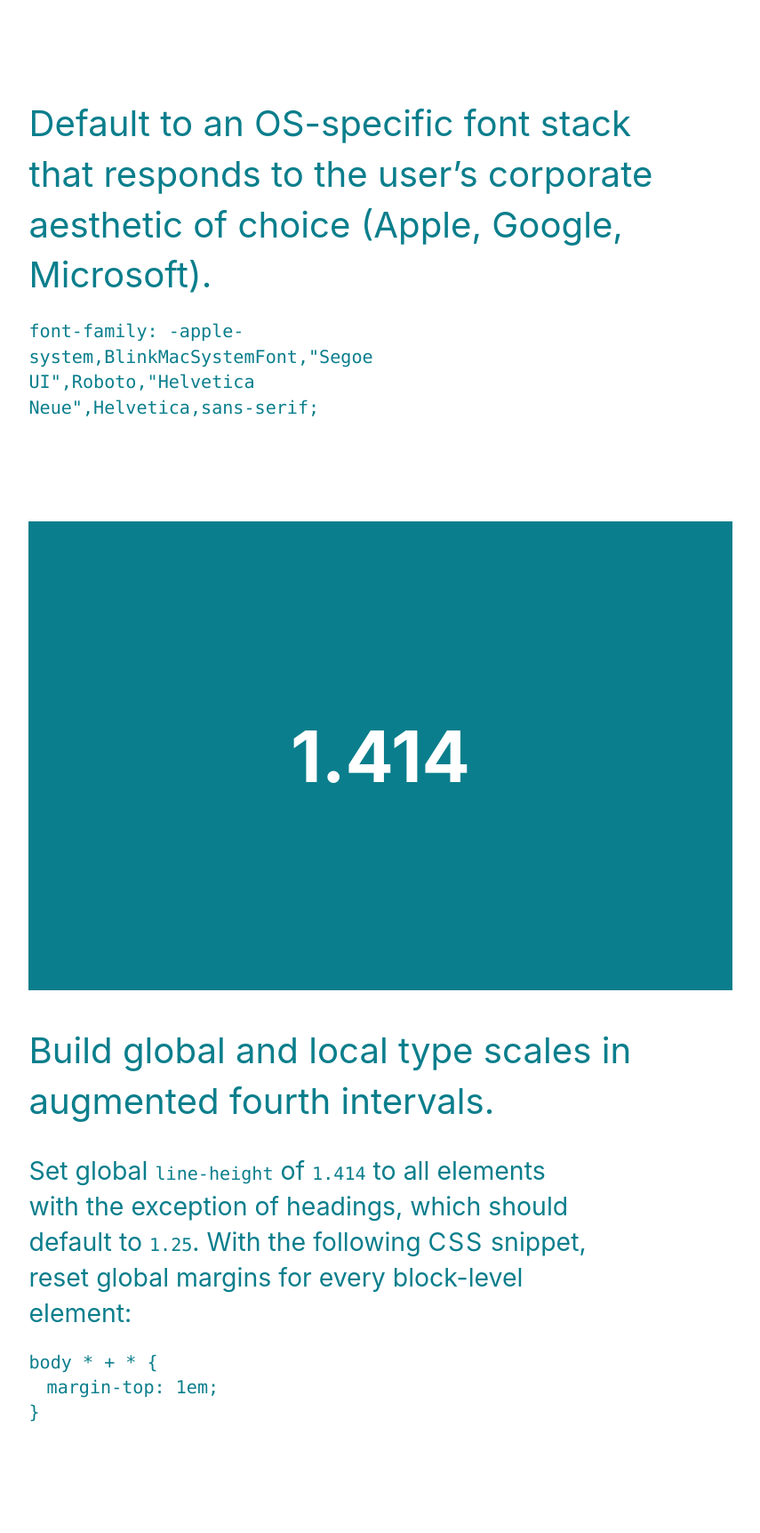
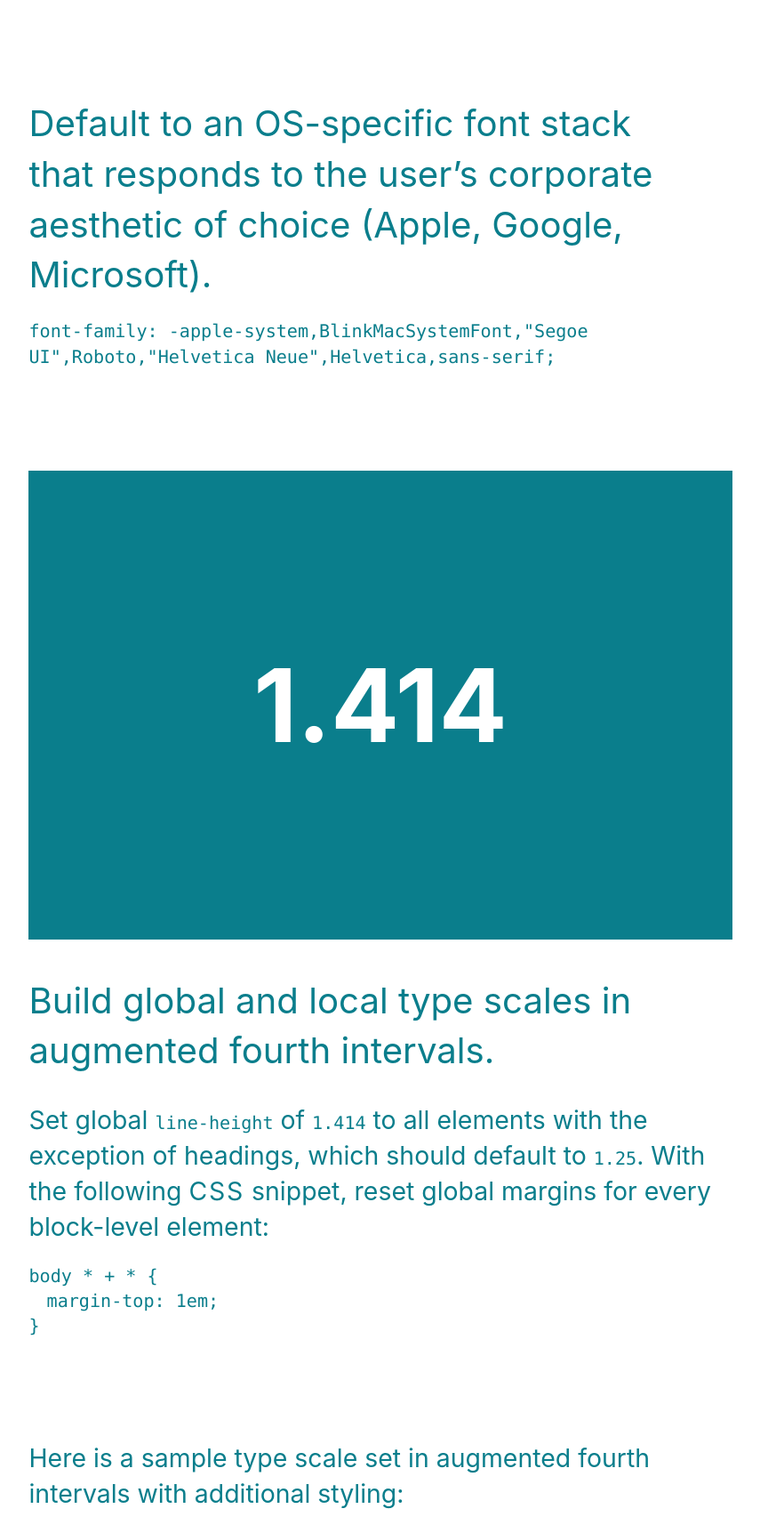
Before and after one commit to jackevansdesign/jackevansdesign.github.io, a plain HTML site: page undercurrent/typography.html in a window 1280 px wide. Shown: the part 110-1833 px from the top of the page at 89% size, without its empty margins (212-1067 px from the left). Drawn offline with Linux system fonts and the light colour scheme.

Commit message:
Update typography.html

```diff
--- a/undercurrent/typography.html
+++ b/undercurrent/typography.html
@@ -16,21 +16,21 @@
     </header>
     <main class="relative">
       <section class="section relative center wrap">
-        <p class="h8 max-width-3">Default to an OS-specific font stack that responds to the user’s corporate aesthetic of choice (Apple, Google, Microsoft).</p>
-        <code class="h15 block max-width-6">font-family: -apple-system,BlinkMacSystemFont,"Segoe UI",Roboto,"Helvetica Neue",Helvetica,sans-serif;</code>
+        <p class="h8 max-width-4">Default to an OS-specific font stack that responds to the user’s corporate aesthetic of choice (Apple, Google, Microsoft).</p>
+        <code class="h15 block max-width-8">font-family: -apple-system,BlinkMacSystemFont,"Segoe UI",Roboto,"Helvetica Neue",Helvetica,sans-serif;</code>
       </section>
       <section class="section relative center wrap">
         <figure class="figure">
           <div class="relative">
             <div class="relative aspect-ratio background-metallicseaweed">
               <div class="absolute flex">
-                <div class="h1 bold text-white center">1.414</h1>
+                <div class="logotype bold text-white center">1.414</h1>
               </div>
             </div>
           </div>
         </figure>
-        <p class="h8 max-width-3">Build global and local type scales in augmented fourth intervals.</p>
-        <p class="h11 max-width-5">Set global <code class="h15">line-height</code> of <code class="h15">1.414</code> to all elements with the exception of headings, which should default to <code class="h15">1.25</code>. With the following <span class="uppercase">CSS</span> snippet, reset global margins for every block-level element:</p>
+        <p class="h8 max-width-4">Build global and local type scales in augmented fourth intervals.</p>
+        <p class="h11 max-width-7">Set global <code class="h15">line-height</code> of <code class="h15">1.414</code> to all elements with the exception of headings, which should default to <code class="h15">1.25</code>. With the following <span class="uppercase">CSS</span> snippet, reset global margins for every block-level element:</p>
         <code class="h15 block">
           body * + * {
             <span class="block">margin-top: 1em;</span>
@@ -38,7 +38,7 @@
         </code>
       </section>
       <section class="relative center wrap">
-        <p class="h11 max-width-5">Here is a sample type scale set in augmented fourth intervals with additional styling:</p>
+        <p class="h11 max-width-6">Here is a sample type scale set in augmented fourth intervals with additional styling:</p>
         <ul class="typescale">
           <li class="relative">
             <h1 class="h4 bold">Level one heading</h1>
@@ -79,7 +79,7 @@
     <div class="relative">
       <div class="about">
         <div class="relative wrap center">
-          <p class="h11 max-width-4"><a href="index.html">&larr; Return home</a></p>
+          <p class="h11"><a href="index.html">&larr; Return home</a></p>
         </div>
       </div>
     </div>
```
